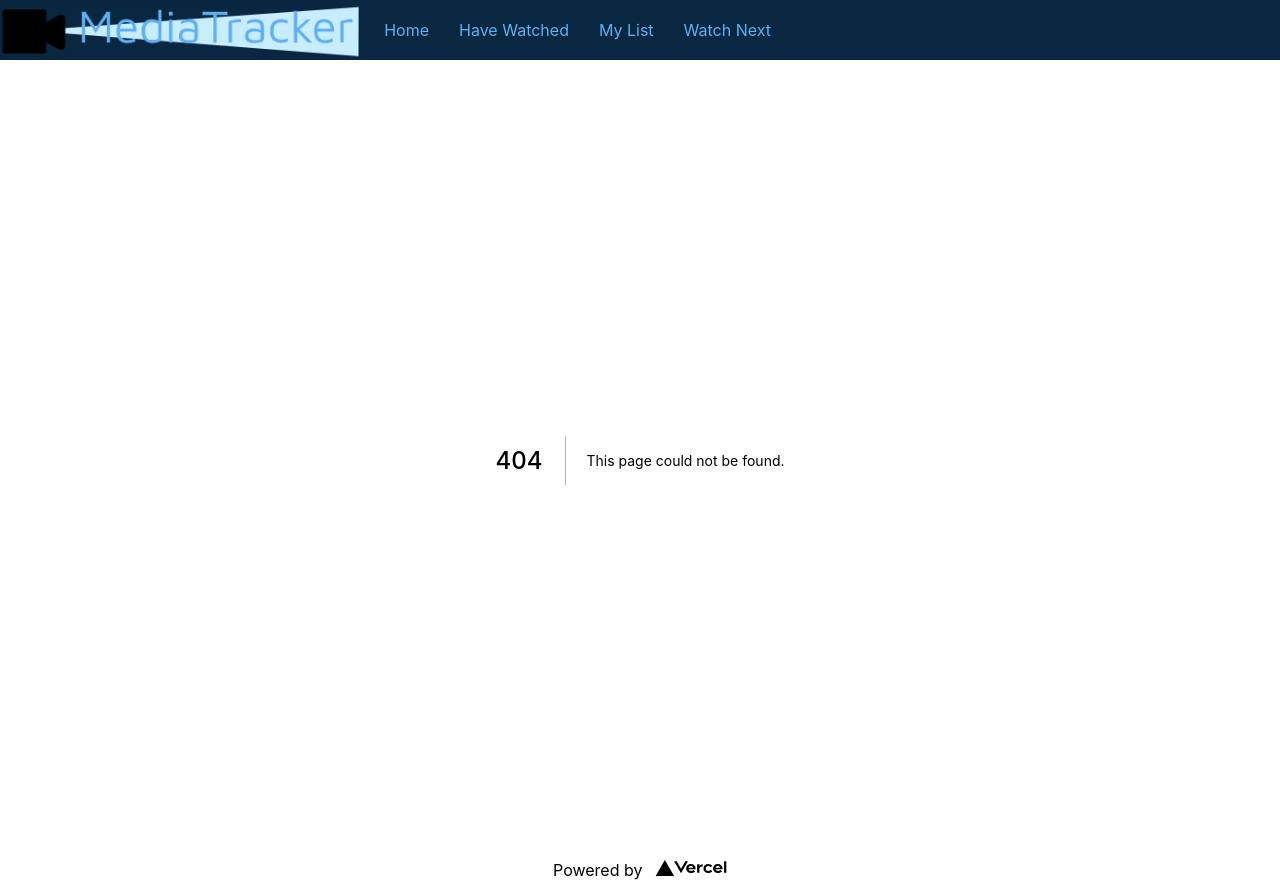
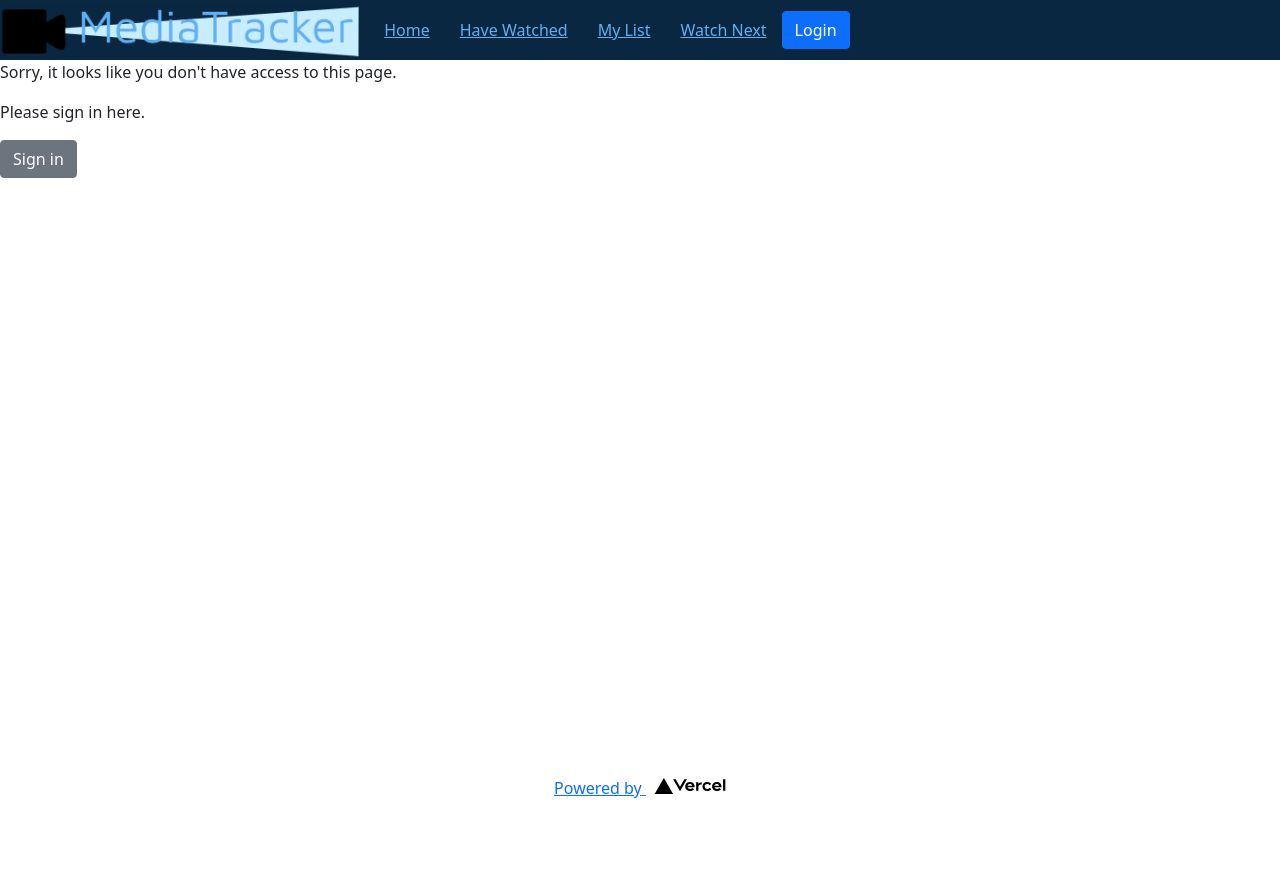
Before and after one commit to andyrost/mediatracker-ui, a Next.js app: page /Unauthorized in a window 1280 px wide. Before the commit this address had no page. After the commit the page ends 800 px from the top, so only its background shows below. Built offline with nearby package versions, Linux system fonts and the light colour scheme; no server answers.

Commit message:
okta authentication

```diff
--- a/comps/header.tsx
+++ b/comps/header.tsx
@@ -1,25 +1,72 @@
-import React from 'react'
-import styles from '../styles/Header.module.css'
-import Link from 'next/link'
+import React from "react";
+import styles from "../styles/Header.module.css";
+import Link from "next/link";
 import { useRouter } from "next/router";
+import { signIn, signOut, useSession } from "next-auth/client";
 
 export default function header() {
   const router = useRouter();
+  const [session, loading] = useSession();
+
+  var button;
+
+  if (session) {
+    button = (
+      <button className="btn btn-secondary" onClick={() => signOut()}>
+        Logout
+      </button>
+    );
+  } else {
+    button = (
+      <button className="btn btn-primary" onClick={() => signIn()}>
+        Login
+      </button>
+    );
+  }
   return (
     <div className={styles.headermain}>
       <img src="shortlogo.png" className={styles.logo}></img>
       <Link href="/">
-                <a className={router.pathname=="/"?styles.activeNavLink : styles.navLink}>Home</a>
+        <a
+          className={
+            router.pathname == "/" ? styles.activeNavLink : styles.navLink
+          }
+        >
+          Home
+        </a>
       </Link>
       <Link href="/haveWatched">
-                <a className={router.pathname=="/haveWatched"?styles.activeNavLink : styles.navLink}>Have Watched</a>
+        <a
+          className={
+            router.pathname == "/haveWatched"
+              ? styles.activeNavLink
+              : styles.navLink
+          }
+        >
+          Have Watched
+        </a>
       </Link>
       <Link href="/myList">
-                <a className={router.pathname=="/myList"? styles.activeNavLink : styles.navLink}>My List</a>
+        <a
+          className={
+            router.pathname == "/myList" ? styles.activeNavLink : styles.navLink
+          }
+        >
+          My List
+        </a>
       </Link>
       <Link href="/watchNext">
-                <a className={router.pathname=="/watchNext"?styles.activeNavLink : styles.navLink}>Watch Next</a>
+        <a
+          className={
+            router.pathname == "/watchNext"
+              ? styles.activeNavLink
+              : styles.navLink
+          }
+        >
+          Watch Next
+        </a>
       </Link>
+      <div className="form-inline my-2 my-lg-0">{button}</div>
     </div>
-    )
+  );
 }
--- a/package.json
+++ b/package.json
@@ -10,7 +10,9 @@
   },
   "dependencies": {
     "@prisma/client": "^2.25.0",
+    "bootstrap": "^5.0.2",
     "next": "11.0.1",
+    "next-auth": "^3.27.1",
     "react": "17.0.2",
     "react-dom": "17.0.2"
   },
--- /dev/null
+++ b/pages/Unauthorized.tsx
@@ -0,0 +1,19 @@
+import { signIn } from "next-auth/client";
+
+import React from "react";
+
+export default function Unauthorized() {
+  return (
+    <div className="row">
+      <div className="col-lg-10 col-offset-1">
+        <p>Sorry, it looks like you don't have access to this page.</p>
+        <p>Please sign in here.</p>
+        <p>
+          <button className="btn btn-secondary" onClick={() => signIn()}>
+            Sign in
+          </button>
+        </p>
+      </div>
+    </div>
+  );
+}
--- a/pages/_app.tsx
+++ b/pages/_app.tsx
@@ -1,12 +1,17 @@
 import "../styles/globals.css";
+import "bootstrap/dist/css/bootstrap.min.css";
+
 import type { AppProps } from "next/app";
 import Layout from "../comps/layout";
+import { Provider } from "next-auth/client";
 
 function MyApp({ Component, pageProps }: AppProps) {
   return (
-    <Layout>
-      <Component {...pageProps} />
-    </Layout>
+    <Provider session={pageProps.session}>
+      <Layout>
+        <Component {...pageProps} />
+      </Layout>
+    </Provider>
   );
 }
 export default MyApp;
```
Also changed, not shown: pages/api/auth/[...nextauth].ts (added, +16 -0 lines), pages/index.tsx (+6 -1 lines), 2 other files (tests, documents, lock files or other folders). Lines whose indentation alone changed are shown as unchanged.
